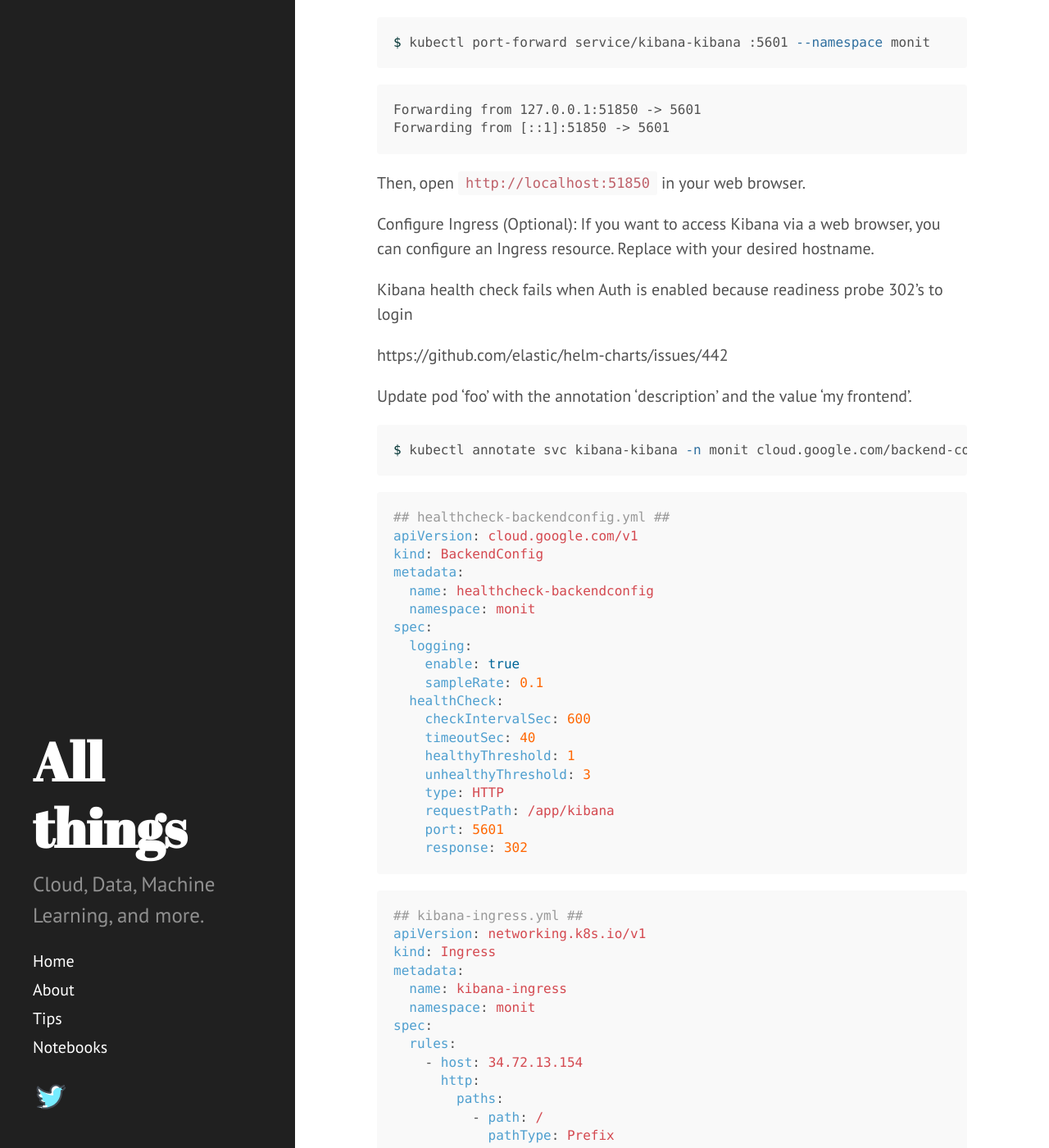
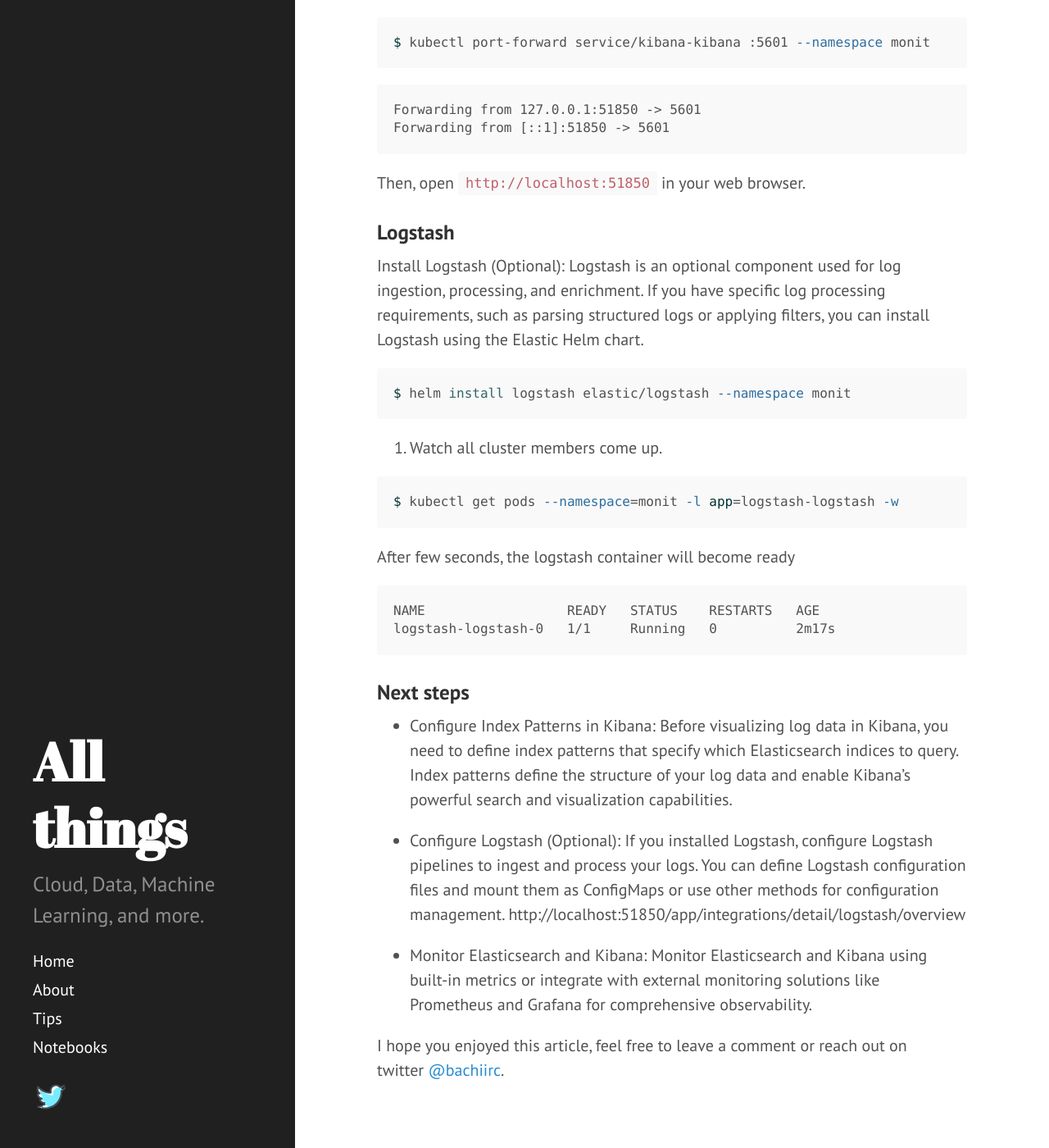
Before and after one commit to dzlab/dzlab.github.io, a Jekyll site: the page built from _posts/2024-05-25-elk-k8s-helm.md, in a window 1280 px wide and 1400 px high, scrolled down 5662 px. Shown: the whole window at 82% size. Built offline with Jekyll 4.4.1, drawn with Linux system fonts in a browser that asks for light colours; nearby versions of some CDN libraries; a script that is not in the unit is left out; the table of contents is made by our own code; some of the changed text lies outside the part shown.

Commit message:
remove section on kibana access using ingress

````diff
--- a/_posts/2024-05-25-elk-k8s-helm.md
+++ b/_posts/2024-05-25-elk-k8s-helm.md
@@ -210,61 +210,6 @@ Forwarding from [::1]:51850 -> 5601
 
 Then, open `http://localhost:51850` in your web browser.
 
-Configure Ingress (Optional): If you want to access Kibana via a web browser, you can configure an Ingress resource. Replace with your desired hostname.
-
-Kibana health check fails when Auth is enabled because readiness probe 302's to login
-
-https://github.com/elastic/helm-charts/issues/442
-
-Update pod 'foo' with the annotation 'description' and the value 'my frontend'.
-
-```shell
-$ kubectl annotate svc kibana-kibana -n monit cloud.google.com/backend-config='{"default": "healthcheck-backendconfig"}'
-```
-
-```yaml
-## healthcheck-backendconfig.yml ##
-apiVersion: cloud.google.com/v1
-kind: BackendConfig
-metadata:
-  name: healthcheck-backendconfig
-  namespace: monit
-spec:
-  logging:
-    enable: true
-    sampleRate: 0.1
-  healthCheck:
-    checkIntervalSec: 600
-    timeoutSec: 40
-    healthyThreshold: 1
-    unhealthyThreshold: 3
-    type: HTTP
-    requestPath: /app/kibana
-    port: 5601
-    response: 302
-```
-
-```yaml
-## kibana-ingress.yml ##
-apiVersion: networking.k8s.io/v1
-kind: Ingress
-metadata:
-  name: kibana-ingress
-  namespace: monit
-spec:
-  rules:
-    - host: 34.72.13.154
-      http:
-        paths:
-          - path: /
-            pathType: Prefix
-            backend:
-              service:
-                name: kibana-kibana
-                port:
-                  number: 5601
-```
-
 
 ### Logstash
 Install Logstash (Optional): Logstash is an optional component used for log ingestion, processing, and enrichment. If you have specific log processing requirements, such as parsing structured logs or applying filters, you can install Logstash using the Elastic Helm chart.
````
